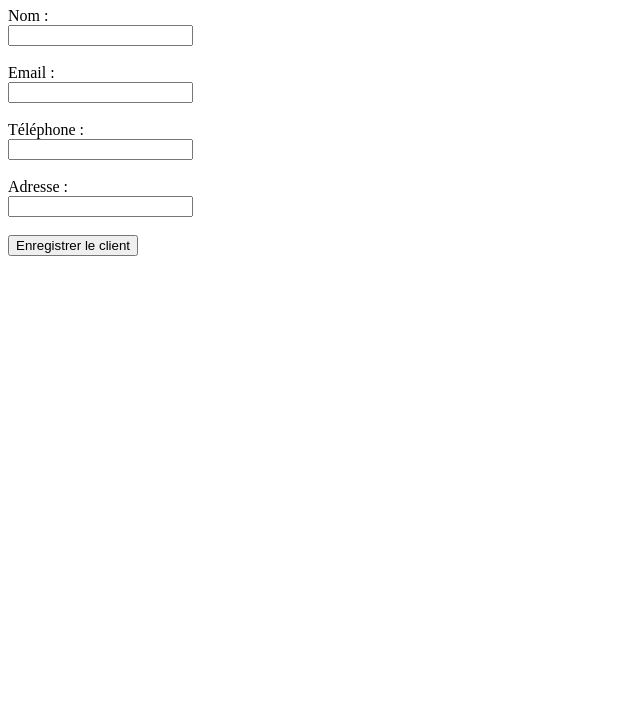
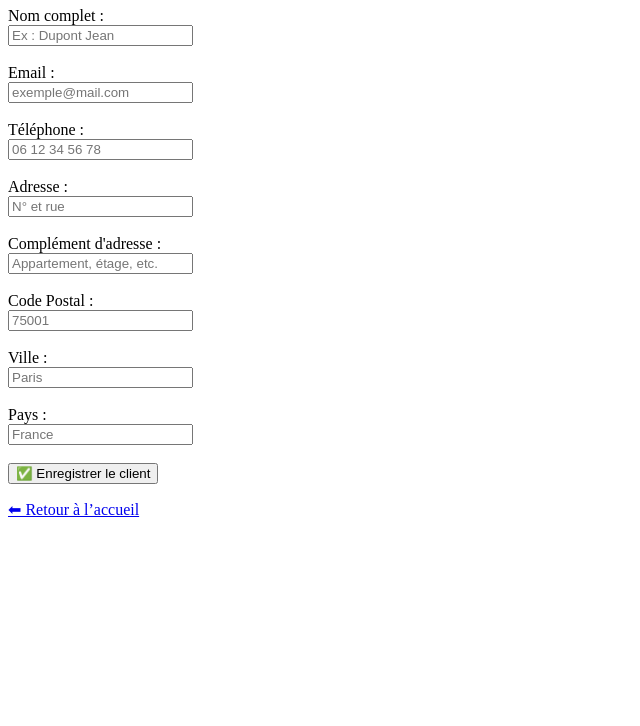
Before and after one commit to atelier-reparation/atelier-reparation, a website: page clients.html in a window 1280 px wide. Shown: the part 74-800 px from the top of the page, without its empty margins (0-640 px from the left). Drawn offline with Linux system fonts and the light colour scheme.

Commit message:
clients.html

```diff
--- a/clients.html
+++ b/clients.html
@@ -5,21 +5,36 @@
   <title>Gestion des Clients</title>
 </head>
 <body>
-  <h1>📋 Gestion des Clients</h1>
+  <h1>👥 Gestion des Clients</h1>
+
   <form action="/clients" method="post">
-    <label>Nom :</label><br>
-    <input type="text" name="nom" required><br><br>
+    <label>Nom complet :</label><br>
+    <input type="text" name="nom" placeholder="Ex : Dupont Jean" required><br><br>
 
     <label>Email :</label><br>
-    <input type="email" name="email" required><br><br>
+    <input type="email" name="email" placeholder="exemple@mail.com" required><br><br>
 
     <label>Téléphone :</label><br>
-    <input type="text" name="telephone" required><br><br>
+    <input type="text" name="telephone" placeholder="06 12 34 56 78" required><br><br>
 
     <label>Adresse :</label><br>
-    <input type="text" name="adresse" required><br><br>
+    <input type="text" name="adresse" placeholder="N° et rue" required><br><br>
 
-    <button type="submit">Enregistrer le client</button>
+    <label>Complément d'adresse :</label><br>
+    <input type="text" name="adresse2" placeholder="Appartement, étage, etc."><br><br>
+
+    <label>Code Postal :</label><br>
+    <input type="text" name="cp" placeholder="75001" required><br><br>
+
+    <label>Ville :</label><br>
+    <input type="text" name="ville" placeholder="Paris" required><br><br>
+
+    <label>Pays :</label><br>
+    <input type="text" name="pays" placeholder="France" required><br><br>
+
+    <button type="submit">✅ Enregistrer le client</button>
   </form>
+
+  <p><a href="/">⬅ Retour à l’accueil</a></p>
 </body>
 </html>
```
